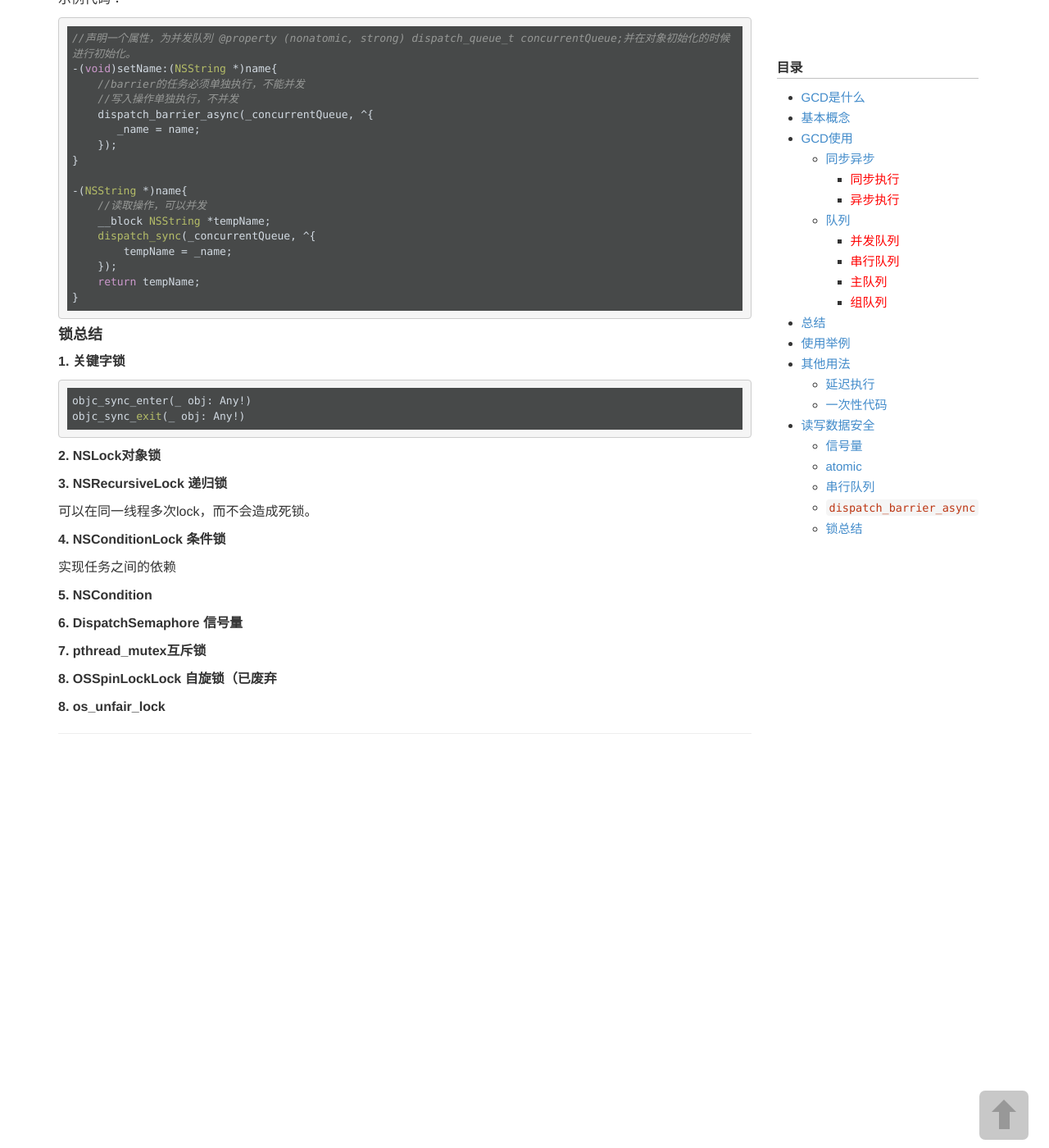
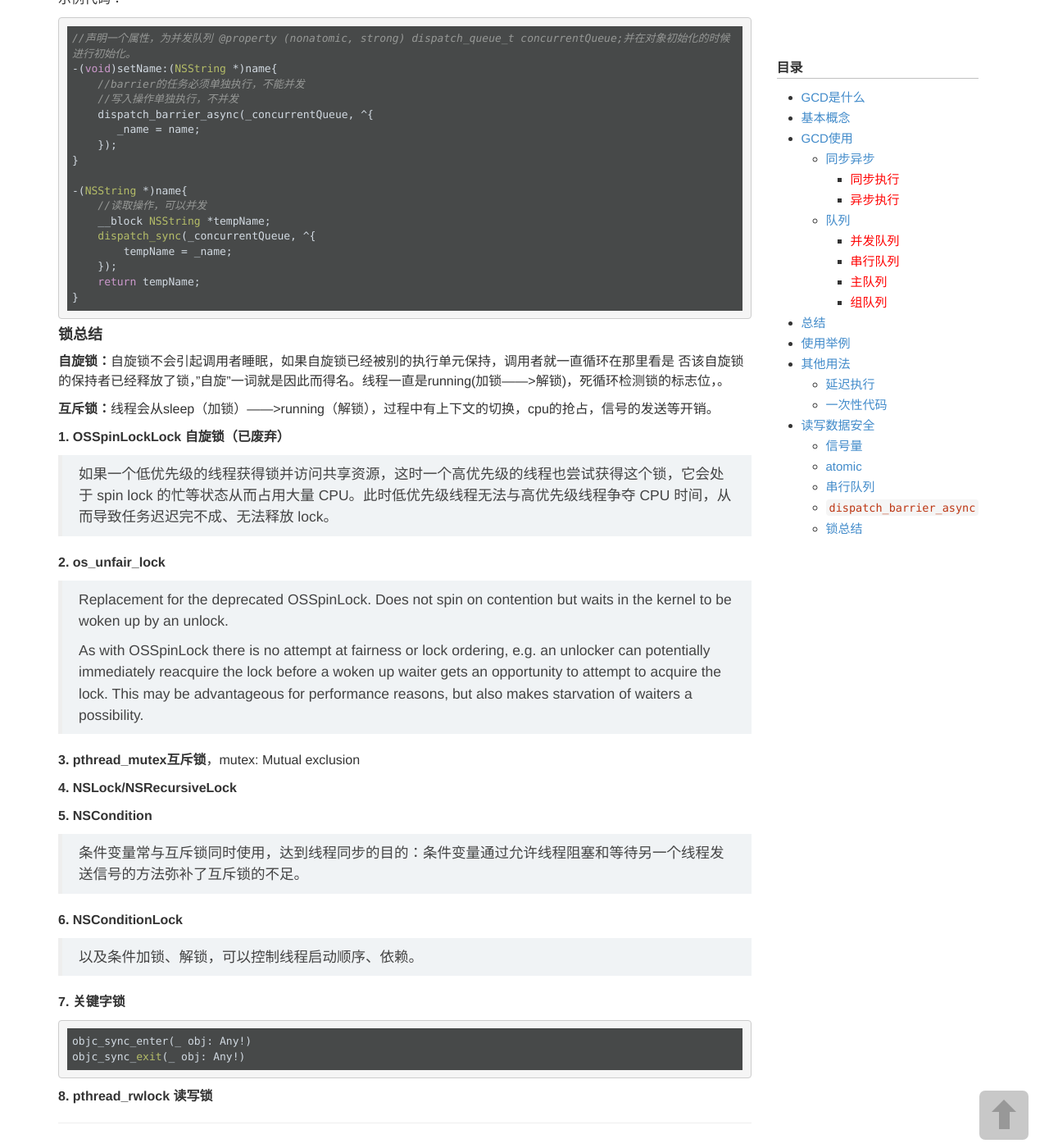
Before and after one commit to wigl/wigl.github.io, a Jekyll site: the page built from _posts/2015-03-26-GCD.md, in a window 1280 px wide and 1400 px high, scrolled down 5616 px. Shown: the whole window at 82% size. Built offline with Jekyll 4.4.1, drawn with Linux system fonts in a browser that asks for light colours.

Commit message:
add lock note.

`````diff
--- a/_posts/2015-03-26-GCD.md
+++ b/_posts/2015-03-26-GCD.md
@@ -313,30 +313,31 @@ dispatch_time_t  t = dispatch_time(DISPATCH_TIME_NOW, (int64_t)(5 * NSEC_PER_SEC
 
 #### 锁总结
 
-**1. 关键字锁**
+**自旋锁：**自旋锁不会引起调用者睡眠，如果自旋锁已经被别的执行单元保持，调用者就一直循环在那里看是 否该自旋锁的保持者已经释放了锁，"自旋"一词就是因此而得名。线程一直是running(加锁——>解锁)，死循环检测锁的标志位，。
 
+**互斥锁：**线程会从sleep（加锁）——>running（解锁），过程中有上下文的切换，cpu的抢占，信号的发送等开销。
+
+**1. OSSpinLockLock 自旋锁（已废弃）**
+ > 如果一个低优先级的线程获得锁并访问共享资源，这时一个高优先级的线程也尝试获得这个锁，它会处于 spin lock 的忙等状态从而占用大量 CPU。此时低优先级线程无法与高优先级线程争夺 CPU 时间，从而导致任务迟迟完不成、无法释放 lock。
+
+**2. os_unfair_lock**
+ > Replacement for the deprecated OSSpinLock. Does not spin on contention but waits in the kernel to be woken up by an unlock.
+ >
+ > As with OSSpinLock there is no attempt at fairness or lock ordering, e.g. an unlocker can potentially immediately reacquire the lock before a woken up waiter gets an opportunity to attempt to acquire the lock. This may be advantageous for performance reasons, but also makes starvation of waiters a possibility.
+
+**3. pthread_mutex互斥锁**，mutex: Mutual exclusion
+
+**4. NSLock/NSRecursiveLock**
+
+**5. NSCondition**
+ > 条件变量常与互斥锁同时使用，达到线程同步的目的：条件变量通过允许线程阻塞和等待另一个线程发送信号的方法弥补了互斥锁的不足。
+
+**6. NSConditionLock**
+ > 以及条件加锁、解锁，可以控制线程启动顺序、依赖。
+
+**7. 关键字锁**
 ````
 objc_sync_enter(_ obj: Any!)
 objc_sync_exit(_ obj: Any!)
 ````
-
-**2. NSLock对象锁**
-
-
-**3. NSRecursiveLock 递归锁**
-
-可以在同一线程多次lock，而不会造成死锁。
-
-**4. NSConditionLock 条件锁**
-
-实现任务之间的依赖
-
-**5. NSCondition**
-
-**6. DispatchSemaphore 信号量**
-
-**7. pthread_mutex互斥锁**
-
-**8. OSSpinLockLock 自旋锁（已废弃**
-
-**8. os_unfair_lock**
+**8. pthread_rwlock 读写锁**
`````
